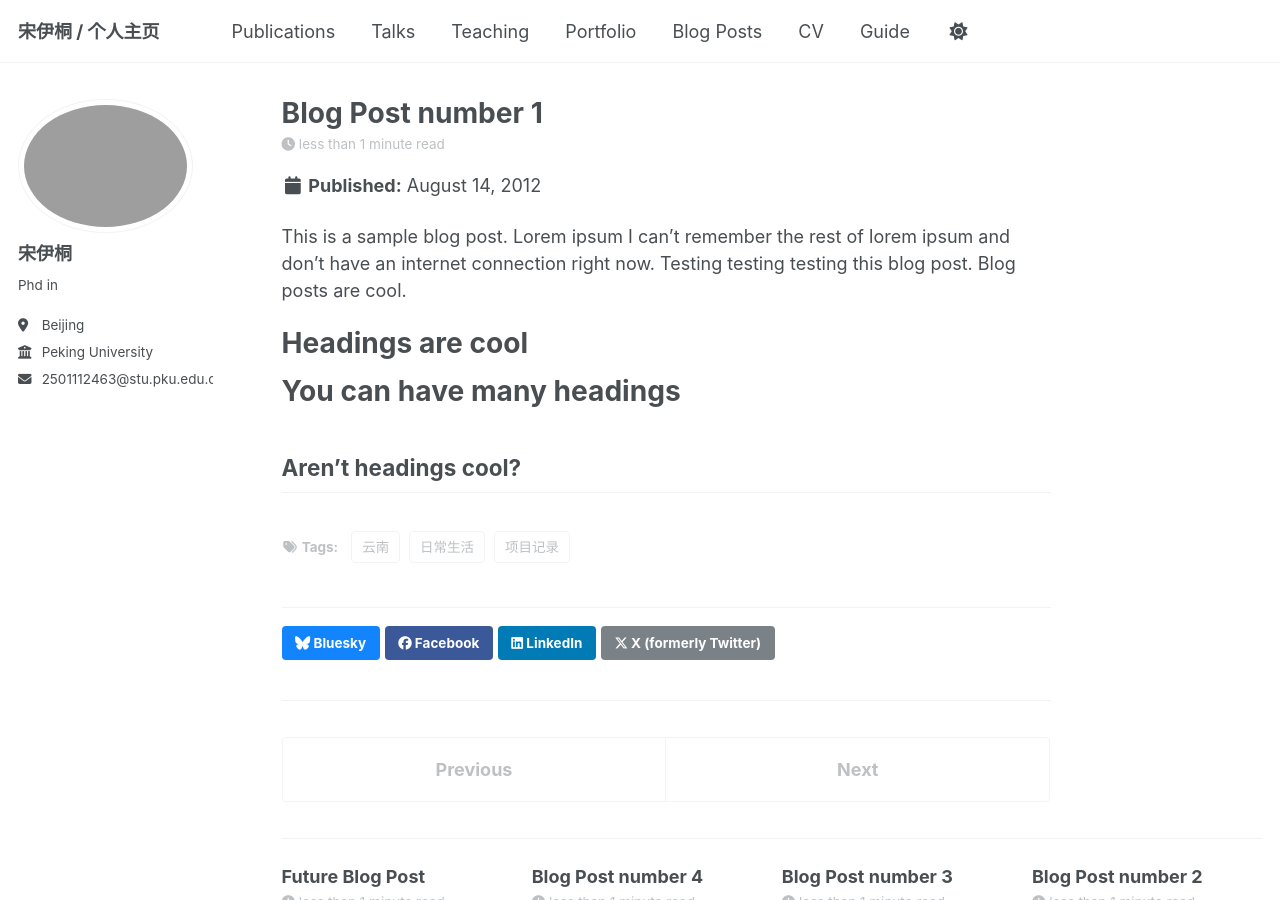
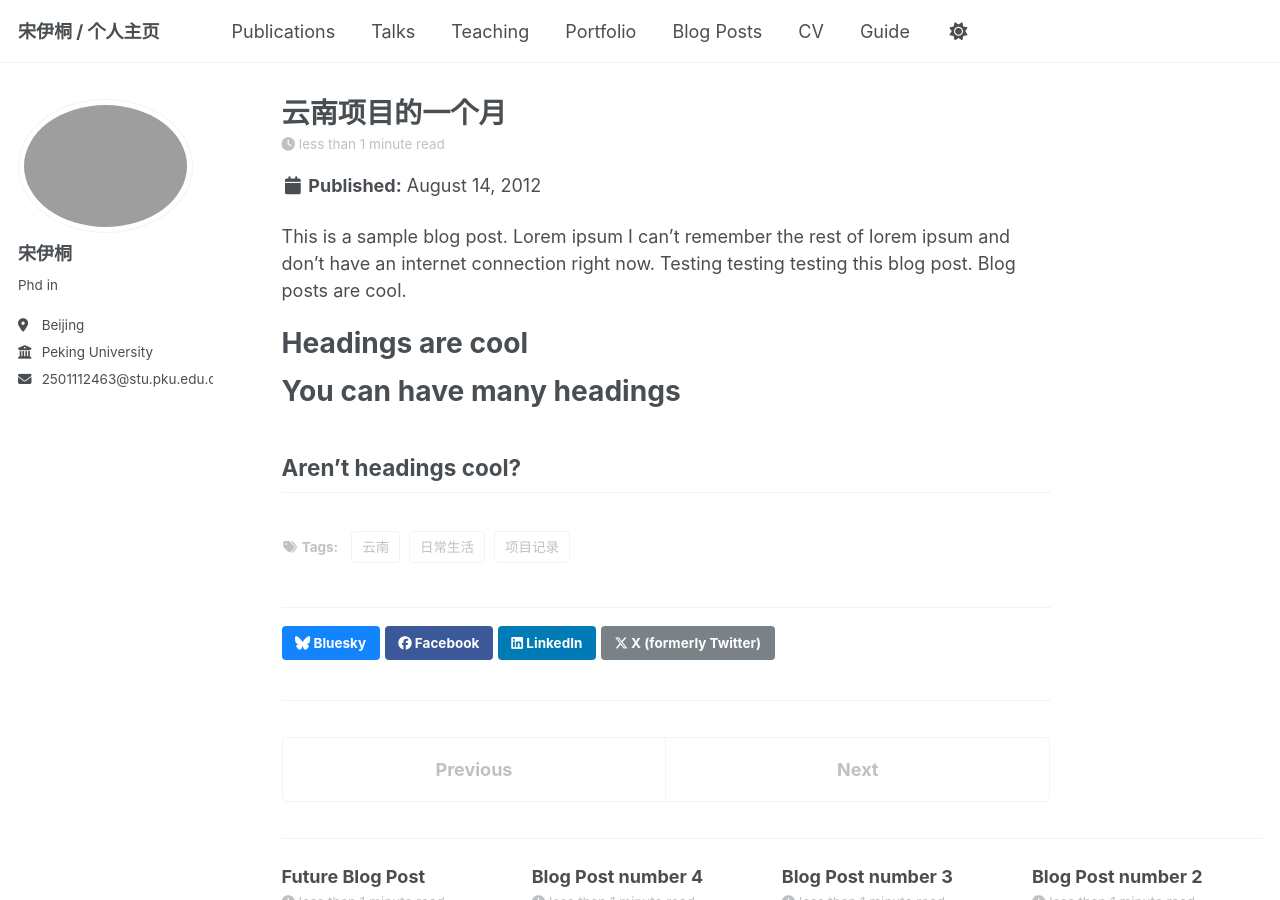
Before and after one commit to yitongSong-pku/yitongSong-pku.github.io, a Jekyll site: the page built from _posts/2012-08-14-blog-post-1.md, in a window 1280 px wide and 900 px high. Built offline with Jekyll 4.4.1, drawn with Linux system fonts in a browser that asks for light colours; a script that is not in the unit is left out.

Commit message:
Update 2012-08-14-blog-post-1.md

```diff
--- a/_posts/2012-08-14-blog-post-1.md
+++ b/_posts/2012-08-14-blog-post-1.md
@@ -1,5 +1,5 @@
 ---
-title: 'Blog Post number 1'
+title: '云南项目的一个月'
 date: 2012-08-14
 permalink: /posts/2012/08/blog-post-1/
 tags:
```
